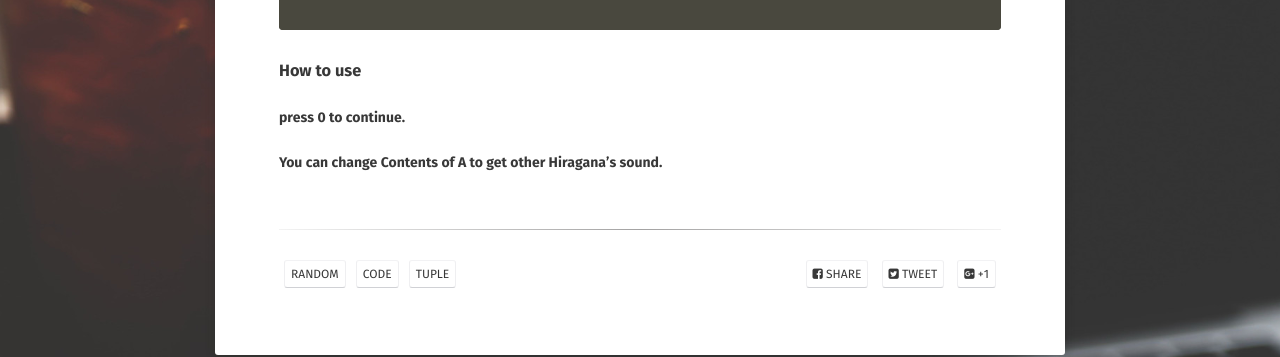
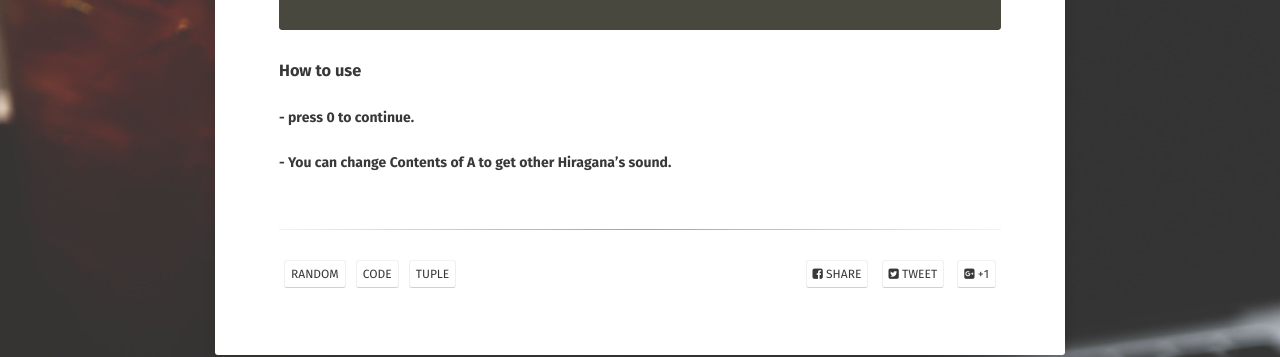
Before and after one commit to KSY1824/ksy1824.github.com, a Jekyll site: the page built from _posts/2021-04-08-Hiragana-random-printer.md, in a window 1280 px wide. Shown: the part 901-1258 px from the top of the page. Built offline with Jekyll 4.4.1, drawn with Linux system fonts in a browser that asks for light colours; some web fonts are replaced; comment, search, counter and statistics services are not loaded.

```diff
--- a/_posts/2021-04-08-Hiragana-random-printer.md
+++ b/_posts/2021-04-08-Hiragana-random-printer.md
@@ -32,5 +32,5 @@ while a == '0':
 ~~~
 
 ### How to use
-#### press 0 to continue.
-#### You can change Contents of A to get other Hiragana's sound.
+#### - press 0 to continue.
+#### - You can change Contents of A to get other Hiragana's sound.
```
